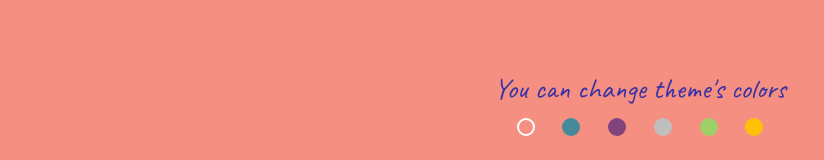
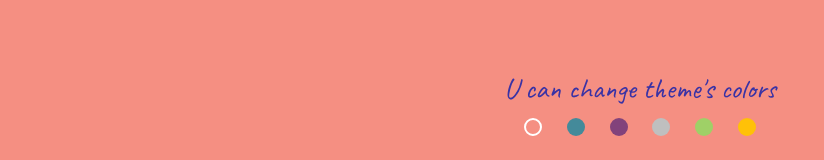
Before and after one commit to Myrchuk21/cats12, a plain HTML site: page index.html in a window 1280 px wide. Shown: the part 634-794 px from the top of the page, without its empty margins (0-824 px from the left). Drawn offline with Linux system fonts and the light colour scheme.

Commit message:
Update index.html

```diff
--- a/index.html
+++ b/index.html
@@ -58,7 +58,7 @@
             </div>
         </div>
         <div class="color-palette">
-            <p>You can change theme's colors</p>
+            <p>U can change theme's colors</p>
             <div id="btn-change">
                 <span></span>
                 <span></span>
```
